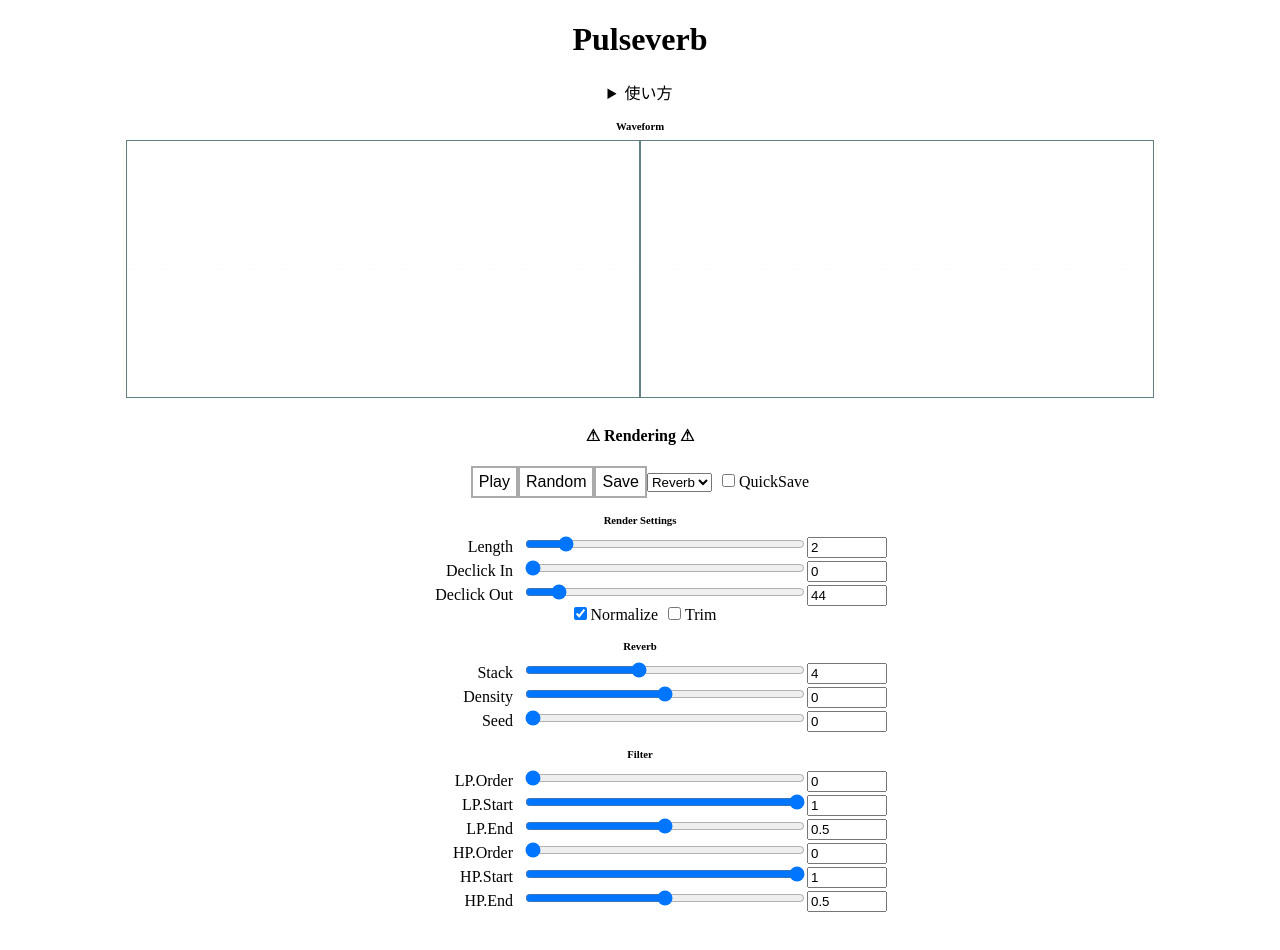
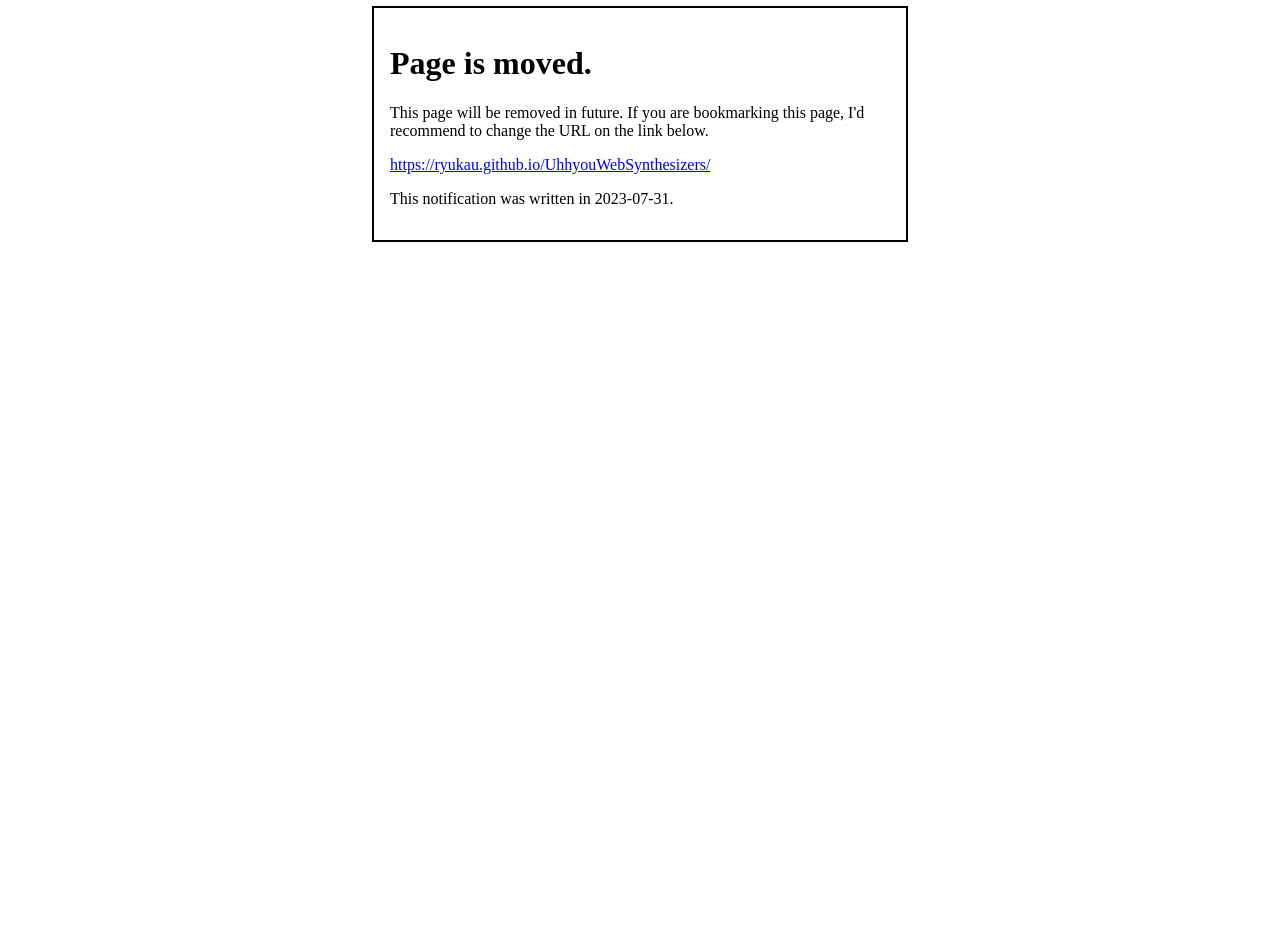
Before and after one commit to ryukau/Pulseverb, a plain HTML site: page index.html in a window 1280 px wide. After the commit the page ends 800 px from the top, so only its background shows below. Drawn offline with Linux system fonts and the light colour scheme.

Commit message:
Update index.html

```diff
--- a/index.html
+++ b/index.html
@@ -2,161 +2,26 @@
 <html>
 
 <head>
-	<meta charset=utf-8>
-	<title>Pulseverb</title>
-	<style type="text/css">
-		* {
-			box-sizing: border-box;
-		}
-
-		body {
-			margin: 0 0 64px 0;
-		}
-
-		h6 {
-			text-align: center;
-			margin: 16px 0 8px 0;
-		}
-
-		#main {
-			max-width: 1050px;
-			min-width: 512px;
-			margin: 0 auto;
-			text-align: center;
-		}
-
-		#description {
-			margin: 0 auto;
-			display: inline-block;
-			width: 80%;
-			max-width: 1000px;
-		}
-
-		#description dt {
-			text-align: left;
-		}
-
-		#description dd {
-			text-align: left;
-		}
-
-		#waveform {
-			display: inline-block;
-			max-width: 1050px;
-			min-width: 512px;
-			margin: 0 auto;
-			text-align: center;
-		}
-
-		#envelopeView {
-			display: inline-block;
-			max-width: 1050px;
-			min-width: 512px;
-			margin: 0 auto;
-			text-align: center;
-		}
-
-		#envelopeView div {
-			display: inline-block;
-		}
-
-		#renderControls {
-			margin-top: 24px;
-		}
-
-		canvas {
-			/* image-rendering: pixelated; */
-			display: inline-block;
-			border-style: solid;
-			border-width: 1px;
-			border-color: #627f84;
-		}
-
-		input[type="button"] {
-			background-color: #ffffff;
-			border: 2px solid #aaaaaa;
-			font-size: 16px;
-			height: 32px;
-		}
-
-		input[type="button"]:hover {
-			background-color: #ffffff;
-			border: 2px solid #aaccff;
-		}
-
-		.synthControls {
-			display: inline-block;
-			min-width: 512px;
-			margin: 0 auto;
-			text-align: left;
-		}
-
-		.numberInputLabel {
-			display: inline-block;
-			text-align: right;
-			width: 120px;
-			margin-right: 10px;
-		}
-
-		.numberInputRange {
-			display: inline-block;
-			max-width: 280px;
-			width: 50%;
-		}
-
-		.numberInputNumber {
-			display: inline-block;
-			max-width: 80px;
-			width: 20%;
-		}
-
-		.pullDownMenu {
-			display: inline-block;
-		}
-
-		.radioButton {
-			display: inline-block;
-			max-width: 1050px;
-			min-width: 512px;
-		}
-
-		.radioButtonLabel {
-			display: inline-block;
-			text-align: right;
-			width: 120px;
-			margin-right: 10px;
-		}
-
-		.radioButtonControls {
-			display: inline-block;
-		}
-
-		.checkbox {
-			display: inline-block;
-		}
-
-		.checkbox input {
-			margin: 0 4px 0 10px;
-		}
-
-		#miscControls .checkbox {
-			text-align: center;
-			width: 100%;
-		}
-	</style>
+  <meta charset=utf-8>
+  <title>Page is Moved</title>
 </head>
 
 <body>
-	<p id="unsupported">ブラウザが対応していない場合、このテキストが消えずに表示されます。</p>
-
-	<script src="resampler.js"></script>
-	<script src="wave.js"></script>
-	<script src="vec2.js"></script>
-	<script src="rnd.js"></script>
-	<script src="delay.js"></script>
-	<script src="canvas.js"></script>
-	<script src="waveview.js"></script>
-	<script src="index.js"></script>
+  <div style="
+    display: flex;
+    justify-content: center;
+  ">
+    <div style="
+      width: 500px;
+      padding: 1rem;
+      outline: solid 2px black;
+    ">
+      <h1>Page is moved.</h1>
+      <p>This page will be removed in future. If you are bookmarking this page, I'd recommend to change the URL on the link below.</p>
+      <p><a href="https://ryukau.github.io/UhhyouWebSynthesizers/">https://ryukau.github.io/UhhyouWebSynthesizers/</a></p>
+      <p>This notification was written in 2023-07-31.</p>
+    </div>
+  </div>
 </body>
 
 </html>
```
